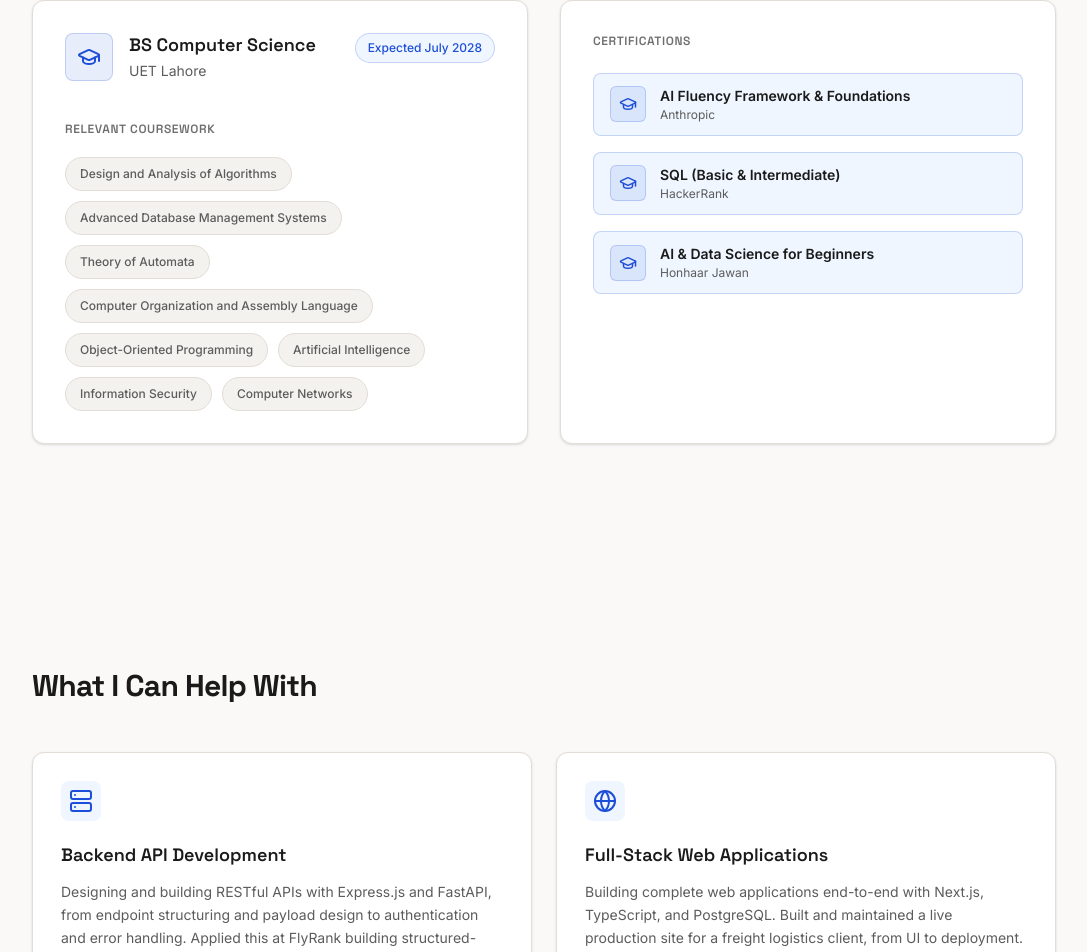
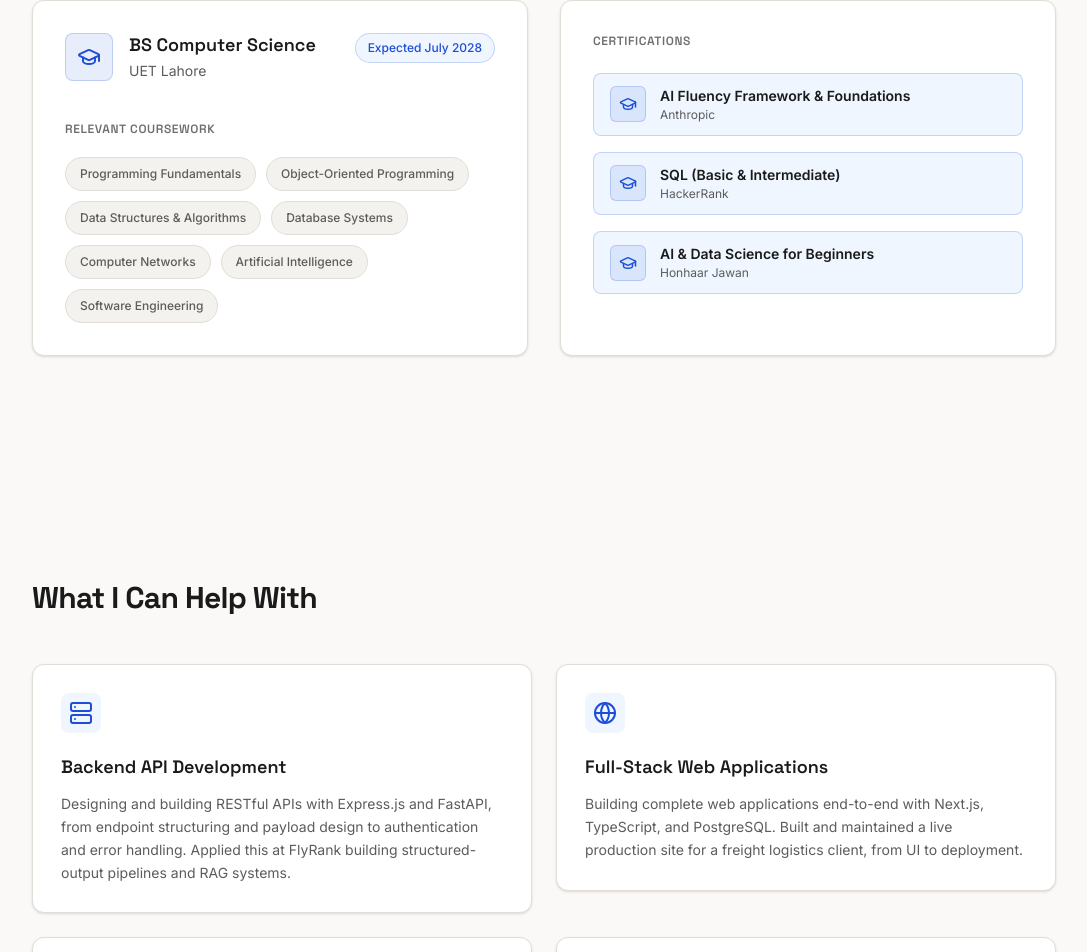
Before and after one commit to Mairaarshad19/Portfolio, a Next.js app: page / in a window 1280 px wide. Shown: the part 6414-7366 px from the top of the page, without its empty margins (96-1183 px from the left). Built offline with nearby package versions, Linux system fonts and the light colour scheme.

Commit message:
fix: pill spacing bug, trim coursework to most relevant 7 courses

```diff
--- a/src/components/Education.tsx
+++ b/src/components/Education.tsx
@@ -45,7 +45,7 @@ export default function Education() {
               <h4 className="text-xs font-display font-semibold text-fg-dim uppercase tracking-wider mb-5">
                 Relevant Coursework
               </h4>
-              <div className="flex flex-wrap gap-2.5">
+              <div className="flex flex-wrap" style={{ gap: "10px" }}>
                 {coursework.map((course) => (
                   <span
                     key={course}
--- a/src/data/portfolio-content.ts
+++ b/src/data/portfolio-content.ts
@@ -8,14 +8,13 @@ export const educationContent = {
   institution: "UET Lahore",
   year: "Expected July 2028",
   coursework: [
-    "Design and Analysis of Algorithms",
-    "Advanced Database Management Systems",
-    "Theory of Automata",
-    "Computer Organization and Assembly Language",
+    "Programming Fundamentals",
     "Object-Oriented Programming",
+    "Data Structures & Algorithms",
+    "Database Systems",
+    "Computer Networks",
     "Artificial Intelligence",
-    "Information Security",
-    "Computer Networks",
+    "Software Engineering",
   ],
   certifications: [
     { name: "AI Fluency Framework & Foundations", issuer: "Anthropic" },
```
